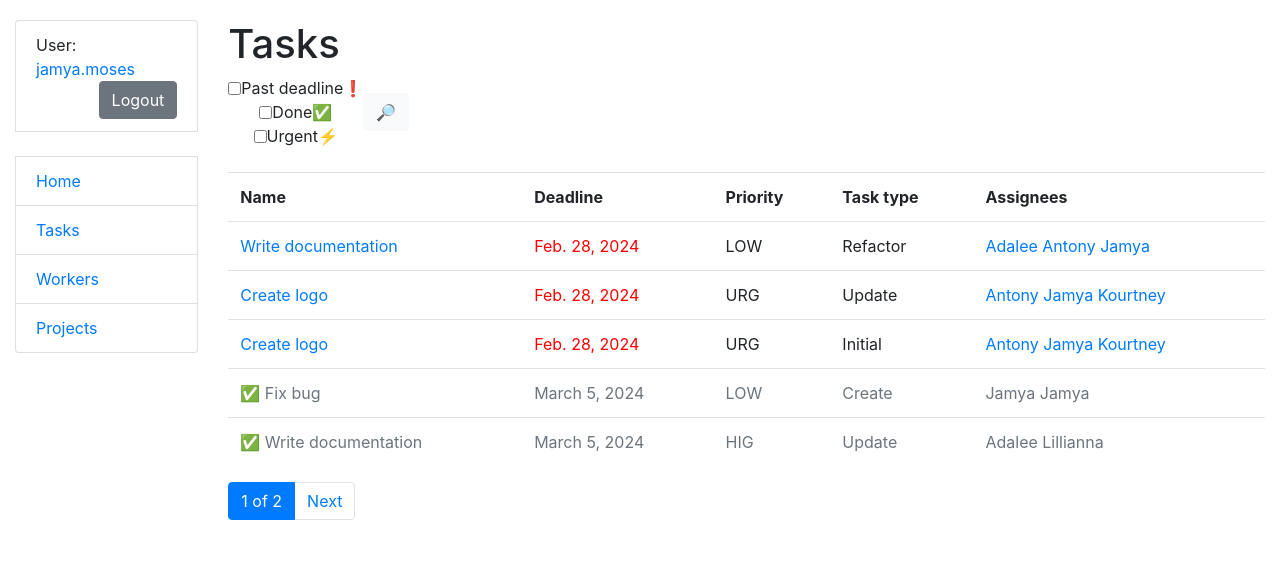
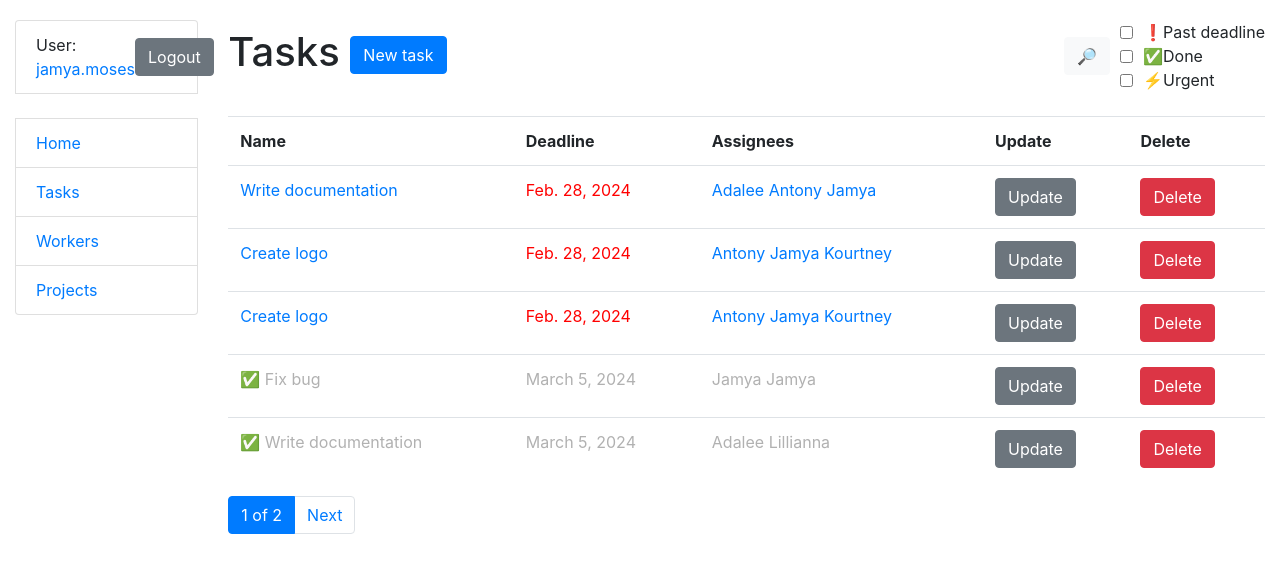
Before and after one commit to kabust/TaskFlow-Web-App, a Django app: page /tasks/ in a window 1280 px wide. Shown: the top 573 px of the page. Run offline with Django 5.2, Linux system fonts and the light colour scheme; a user stored in the database is signed in; data comes from the database, SQL or seed files in the repository; some libraries are stand-ins or nearby versions.

Commit message:
docs: requirements.txt added, feat: workers CRUD operations set up, code style fixed

```diff
--- a/core/forms.py
+++ b/core/forms.py
@@ -1,19 +1,44 @@
-from django.contrib.auth.forms import UserCreationForm
+from django.contrib.auth import get_user_model
+from django.contrib.auth.forms import UserCreationForm, UserChangeForm
 from django import forms
 
-from core.models import Worker
+from core.models import Task
 
 
-class WorkerCreationForm(UserCreationForm):
+class WorkerCreateForm(UserCreationForm):
     first_name = forms.CharField(max_length=255, required=True)
     last_name = forms.CharField(max_length=255, required=True)
 
     class Meta(UserCreationForm.Meta):
-        model = Worker
+        model = get_user_model()
         fields = UserCreationForm.Meta.fields + (
             "first_name",
             "last_name",
+            "email"
         )
+
+
+class WorkerUpdateForm(UserChangeForm):
+    first_name = forms.CharField(max_length=255, required=True)
+    last_name = forms.CharField(max_length=255, required=True)
+
+    class Meta(UserChangeForm.Meta):
+        model = get_user_model()
+        fields = "__all__"
+
+
+class TaskForm(forms.ModelForm):
+    assignees = forms.ModelMultipleChoiceField(
+        queryset=get_user_model().objects.all(),
+        widget=forms.CheckboxSelectMultiple,
+    )
+
+    class Meta:
+        model = Task
+        exclude = ("is_completed",)
+        widgets = {
+            "deadline": forms.widgets.DateInput(attrs={'type': 'date'})
+        }
 
 
 class WorkerNameSearch(forms.Form):
@@ -30,9 +55,9 @@ class WorkerNameSearch(forms.Form):
 class TaskFiltersSearch(forms.Form):
     filters = forms.MultipleChoiceField(
         choices=[
-            ("past_dl", "Past deadline❗"),
-            ("done", "Done✅"),
-            ("urgent", "Urgent⚡")
+            ("past_dl", "❗Past deadline"),
+            ("done", "✅Done"),
+            ("urgent", "⚡Urgent")
         ],
         label="",
         widget=forms.CheckboxSelectMultiple
--- a/core/urls.py
+++ b/core/urls.py
@@ -1,14 +1,41 @@
 from django.urls import path
 
-from core.views import index, TaskListView, TaskDetailView, WorkerDetailView, WorkerListView, WorkerCreateView
+from core.views import (
+    index,
+    TaskListView,
+    TaskDetailView,
+    WorkerDetailView,
+    WorkerListView,
+    WorkerCreateView,
+    TaskCreateView,
+    TaskUpdateView,
+    TaskDeleteView,
+    WorkerUpdateView
+)
 
 urlpatterns = [
     path("", index, name="index"),
     path("tasks/", TaskListView.as_view(), name="task-list"),
     path("tasks/<int:pk>/", TaskDetailView.as_view(), name="task-detail"),
+    path("tasks/create/", TaskCreateView.as_view(), name="task-create"),
+    path(
+        "tasks/<int:pk>/update/", TaskUpdateView.as_view(), name="task-update"
+    ),
+    path(
+        "tasks/<int:pk>/delete/", TaskDeleteView.as_view(), name="task-delete"
+    ),
     path("workers/", WorkerListView.as_view(), name="worker-list"),
-    path("workers/<int:pk>/", WorkerDetailView.as_view(), name="worker-detail"),
-    path("accounts/register/", WorkerCreateView.as_view(), name="worker-create"),
+    path(
+        "workers/<int:pk>/", WorkerDetailView.as_view(), name="worker-detail"
+    ),
+    path(
+        "workers/<int:pk>/update/",
+        WorkerUpdateView.as_view(),
+        name="worker-update"
+    ),
+    path(
+        "accounts/register/", WorkerCreateView.as_view(), name="worker-create"
+    ),
 ]
 
 app_name = "core"
--- a/core/views.py
+++ b/core/views.py
@@ -8,17 +8,25 @@ from django.shortcuts import render
 from django.urls import reverse, reverse_lazy
 from django.views import generic
 
-from core.forms import WorkerCreationForm, WorkerNameSearch, TaskFiltersSearch
+from core.forms import (
+    WorkerNameSearch,
+    TaskFiltersSearch,
+    TaskForm,
+    WorkerCreateForm,
+    WorkerUpdateForm
+)
 from core.models import Worker, Task
 
 
 def index(request: HttpRequest) -> HttpResponse:
     workers_amount = Worker.objects.count()
-    tasks_amount = Task.objects.count()
+    tasks_total_amount = Task.objects.count()
+    tasks_done = Task.objects.filter(is_completed=True).count()
 
     context = {
         "workers_amount": workers_amount,
-        "tasks_amount": tasks_amount,
+        "tasks_total_amount": tasks_total_amount,
+        "tasks_done": tasks_done
     }
     return render(request, "core/index.html", context)
 
@@ -27,9 +35,11 @@ class TaskListView(LoginRequiredMixin, generic.ListView):
     paginate_by = 5
 
     def get_queryset(self):
-        queryset = Task.objects.select_related("task_type").prefetch_related("assignees")
+        queryset = Task.objects.select_related(
+            "task_type"
+        ).prefetch_related("assignees")
+
         filters = self.request.GET.getlist("filters")
-        print(queryset)
 
         if "past_dl" in filters:
             queryset = queryset.filter(deadline__lt=date.today())
@@ -55,6 +65,41 @@ class TaskDetailView(LoginRequiredMixin, generic.DetailView):
     model = Task
 
 
+class TaskCreateView(LoginRequiredMixin, generic.CreateView):
+    model = Task
+    form_class = TaskForm
+    success_url = reverse_lazy("core:task-list")
+
+    def get_context_data(self, *, object_list=None, **kwargs):
+        context = super().get_context_data(**kwargs)
+
+        context["previous_url"] = self.request.META.get("HTTP_REFERER")
+        return context
+
+
+class TaskUpdateView(LoginRequiredMixin, generic.UpdateView):
+    model = Task
+    form_class = TaskForm
+    success_url = reverse_lazy("core:task-list")
+
+    def get_context_data(self, *, object_list=None, **kwargs):
+        context = super().get_context_data(**kwargs)
+
+        context["previous_url"] = self.request.META.get("HTTP_REFERER")
+        return context
+
+
+class TaskDeleteView(LoginRequiredMixin, generic.DeleteView):
+    model = Task
+    success_url = reverse_lazy("core:task-list")
+
+    def get_context_data(self, *, object_list=None, **kwargs):
+        context = super().get_context_data(**kwargs)
+
+        context["previous_url"] = self.request.META.get("HTTP_REFERER")
+        return context
+
+
 class WorkerListView(LoginRequiredMixin, generic.ListView):
     paginate_by = 10
 
@@ -63,7 +108,9 @@ class WorkerListView(LoginRequiredMixin, generic.ListView):
         queryset = get_user_model().objects.all()
 
         if name:
-            return queryset.filter(Q(first_name__icontains=name) | Q(last_name__icontains=name))
+            return queryset.filter(
+                Q(first_name__icontains=name) | Q(last_name__icontains=name)
+            )
         return queryset
 
     def get_context_data(self, *, object_list=None, **kwargs):
@@ -82,6 +129,17 @@ class WorkerDetailView(LoginRequiredMixin, generic.DetailView):
 
 class WorkerCreateView(generic.CreateView):
     model = get_user_model()
-    form_class = WorkerCreationForm
-    template_name = "registration/register.html"
+    form_class = WorkerCreateForm
     success_url = reverse_lazy("core:index")
+
+
+class WorkerUpdateView(generic.UpdateView):
+    form_class = WorkerUpdateForm
+
+    def get_queryset(self):
+        user = get_user_model().objects.filter(pk=self.request.user.pk)
+        return user
+
+    def get_success_url(self):
+        pk = self.request.user.pk
+        return reverse("core:worker-detail", args=(pk,))
--- a/static/css/styles.css
+++ b/static/css/styles.css
@@ -6,3 +6,33 @@ body {
     padding: 0;
     list-style: none;
 }
+
+.task-done {
+    color: #b1b1b1;
+}
+
+.task-done:hover {
+    color: #8d8d8d;
+}
+
+.flex-container {
+    display: flex;
+    justify-content: space-between;
+    align-items: center;
+}
+
+.form-inline {
+    gap: 10px;
+}
+
+.flex-container .form-inline label {
+    display: flex;
+    justify-content: left;
+    gap: 10px;
+}
+
+.with-logout {
+    display: flex;
+    align-items: center;
+    justify-content: space-between;
+}
--- a/templates/base.html
+++ b/templates/base.html
@@ -26,7 +26,6 @@
   <div class="col-sm-10 ">
 
     {% block content %}{% endblock %}
-
     {% block pagination %}
         {% include "includes/pagination.html" %}
     {% endblock %}
--- a/templates/core/index.html
+++ b/templates/core/index.html
@@ -3,5 +3,6 @@
 {% block content %}
   <h1>Welcome to IT manager panel</h1>
   <p>Amount of workers: {{ workers_amount }}</p>
-  <p>Amount of tasks: {{ tasks_amount }}</p>
+  <p>Amount of tasks (total): {{ tasks_total_amount }}</p>
+  <p>Amount of finished tasks: {{ tasks_done }}</p>
 {% endblock %}
--- a/templates/core/task_list.html
+++ b/templates/core/task_list.html
@@ -2,45 +2,45 @@
 {% load crispy_forms_filters %}
 
 {% block content %}
-  <h1>Tasks</h1>
-  <form action="" method="get" class="form-inline">
-    {{ filters }}
-    <input type="submit" value="&#x1F50E;&#xFE0E;" class="btn btn-light">
-  </form>
+  <div class="flex-container">
+    <h1>Tasks <a href="{% url "core:task-create" %}" class="btn btn-primary">New task</a></h1>
+    <form action="" method="get" class="form-inline">
+      <input type="submit" value="&#x1F50E;&#xFE0E;" class="btn btn-light">
+      {{ filters }}
+    </form>
+  </div>
   <br>
   {% if task_list %}
     <table class="table">
       <tr>
         <th>Name</th>
         <th>Deadline</th>
-        <th>Priority</th>
-        <th>Task type</th>
         <th>Assignees</th>
+        <th>Update</th>
+        <th>Delete</th>
       </tr>
       {% for task in task_list %}
         {% if task.is_completed %}
-        <tr class="text-muted">
-          <td>✅ <a href="{% url 'core:task-detail' task.id %}" class="text-muted">{{ task.name }}</a></td>
+        <tr class="task-done">
+          <td>✅ <a href="{% url 'core:task-detail' task.id %}" class="task-done">{{ task.name }}</a></td>
           <td>{{ task.deadline }}</td>
-          <td>{{ task.priority }}</td>
-          <td>{{ task.task_type }}</td>
           <td>
           {% for assignee in task.assignees.all %}
-            <a href="{% url "core:worker-detail" assignee.id %}" class="text-muted">{{ assignee.first_name }}</a>
+            <a href="{% url "core:worker-detail" assignee.id %}" class="task-done">{{ assignee.first_name }}</a>
           {% endfor %}
-          </td>
+          <td><a href="{% url "core:task-update" task.id %}" class="btn btn-secondary">Update</a></td>
+          <td><a href="{% url "core:task-delete" task.id %}" class="btn btn-danger">Delete</a></td>
         </tr>
         {% else %}
           <tr>
             <td><a href="{% url 'core:task-detail' task.id %}">{{ task.name }}</a></td>
             <td {% if task.past_deadline %} style="color: red" {% endif %}>{{ task.deadline }}</td>
-            <td>{{ task.priority }}</td>
-            <td>{{ task.task_type }}</td>
             <td>
             {% for assignee in task.assignees.all %}
               <a href="{% url "core:worker-detail" assignee.id %}">{{ assignee.first_name }}</a>
             {% endfor %}
-            </td>
+            <td><a href="{% url "core:task-update" task.id %}" class="btn btn-secondary">Update</a></td>
+            <td><a href="{% url "core:task-delete" task.id %}" class="btn btn-danger">Delete</a></td>
           </tr>
         {% endif %}
       {% endfor %}
--- a/templates/registration/register.html
+++ b/templates/core/worker_form.html
@@ -2,7 +2,7 @@
 {% load crispy_forms_filters %}
 
 {% block content %}
-  <h1>Registration</h1>
+  <h1>{% if object %} Edit your profile {% else %} Registration {% endif %}</h1>
   <form action="" method="post" novalidate>
     {% csrf_token %}
     {{ form|crispy }}
--- a/templates/includes/sidebar.html
+++ b/templates/includes/sidebar.html
@@ -1,6 +1,7 @@
 <ul class="sidebar-nav list-group">
   {% if user.is_authenticated %}
-    <li class="list-group-item">User: <a href="{% url "core:worker-detail" user.id %}">{{ user.get_username }}</a>
+    <li class="list-group-item with-logout">
+      <span>User: <a href="{% url "core:worker-detail" user.id %}">{{ user.get_username }}</a></span>
       {% include "includes/logout_button.html" %}
     </li>
   {% else %}
```
Also changed, not shown: core/models.py (+22 -5 lines), templates/core/task_confirm_delete.html (added, +11 -0 lines), templates/core/task_form.html (added, +15 -0 lines), templates/core/worker_detail.html (+13 -5 lines). Lines whose indentation alone changed are shown as unchanged.
